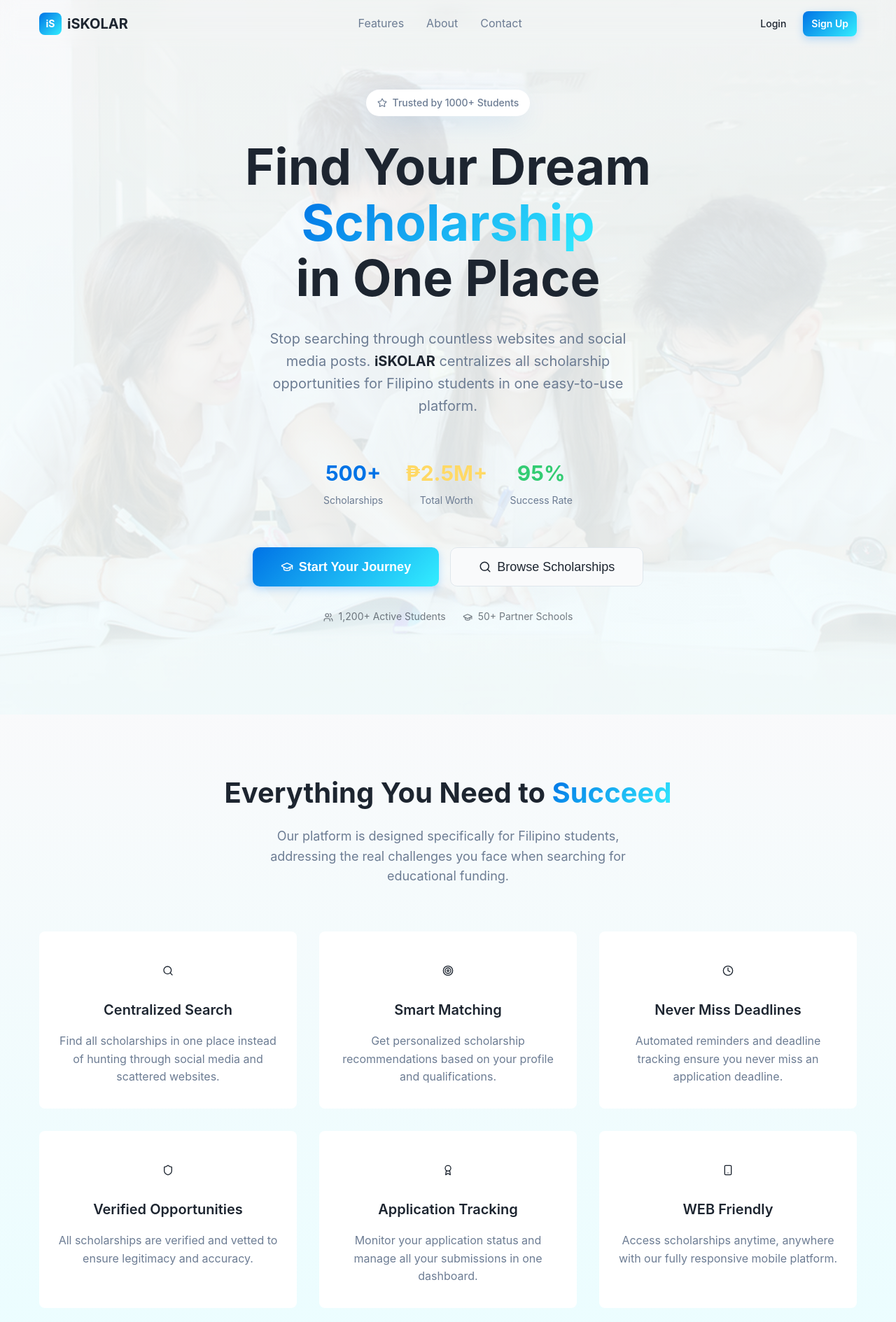
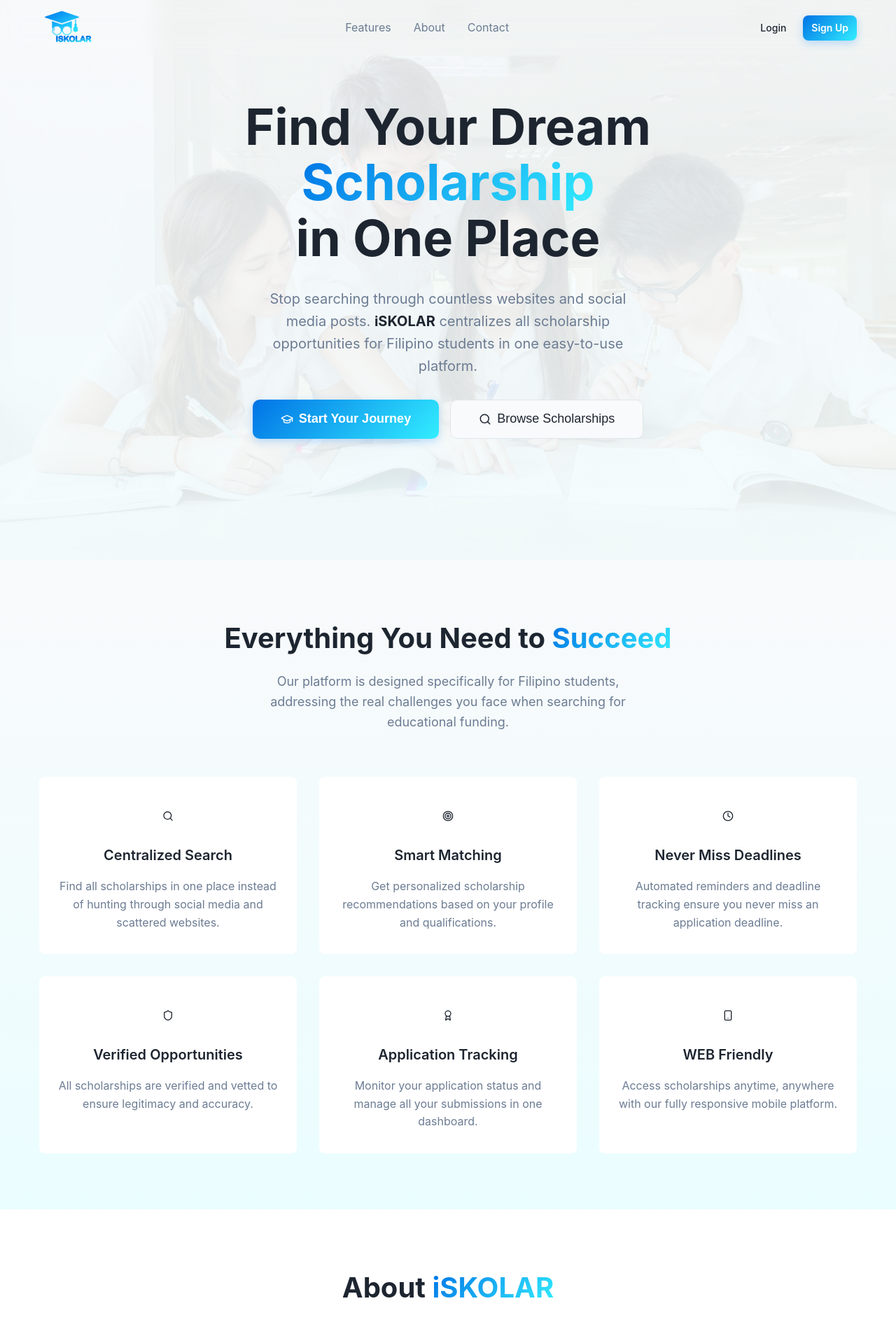
Before and after one commit to crimuru/iskolarproject, a Django app: page / in a window 1280 px wide. Shown: the top 1889 px of the page at 70% size. Run offline with Django 5.2, Linux system fonts and the light colour scheme.

Commit message:
fix(indexlandingpage): Modify landing page

```diff
--- a/iSKOLAR/static/iskolar.css
+++ b/iSKOLAR/static/iskolar.css
@@ -55,6 +55,7 @@ body {
 /* Header Styles */
 .header {
     position: fixed;
+    height: 80px;
     top: 0;
     left: 0;
     right: 0;
@@ -65,10 +66,12 @@ body {
 }
 
 .header-content {
+    height: 100%;
+    padding: 0 1rem;
     display: flex;
     align-items: center;
     justify-content: space-between;
-    padding: 1rem 0;
+    gap: 2rem;
 }
 
 .logo {
@@ -77,27 +80,14 @@ body {
     gap: 0.5rem;
 }
 
-.logo-icon {
-    width: 2rem;
-    height: 2rem;
-    background: var(--gradient-hero);
-    border-radius: 0.5rem;
-    display: flex;
-    align-items: center;
-    justify-content: center;
-    color: var(--primary-foreground);
-    font-weight: bold;
-    font-size: 0.875rem;
-}
-
-.logo-text {
-    font-size: 1.25rem;
-    font-weight: bold;
-    color: var(--foreground);
+.logo-img {
+    height: 90px;
+    width: auto;
+    display: block;
 }
 
 .nav {
-    display: none;
+    display: flex;
     align-items: center;
     gap: 2rem;
 }
--- a/iSKOLAR/static/login1.css
+++ b/iSKOLAR/static/login1.css
@@ -78,6 +78,7 @@
   text-align: center;
   margin-bottom: 1rem;
 }
+
 .logo img {
   position: absolute;
   width: 40px;
--- a/iSKOLAR/templates/homepage.html
+++ b/iSKOLAR/templates/homepage.html
@@ -6,7 +6,7 @@
     <meta name="viewport" content="width=device-width, initial-scale=1.0">
     <title>Scholarship Portal - Dashboard</title>
     <meta name="description" content="Academic scholarship management portal for students to discover and apply for educational funding opportunities.">
-    <link rel="stylesheet" href="{% static 'homepage.css' %}">
+    <link rel="stylesheet" href="{% static 'homepage.css' %}?=v2">
 </head>
 <body>
     <!-- Header -->
@@ -14,7 +14,7 @@
         <div class="header-content">
             <!-- Left: Logo/Image Icon -->
             <div class="header-left">
-                <img src="images/logo.png" alt="Logo" class="logo-icon">
+                <img src="{% static 'images/logo.png' %}" alt="Logo" class="logo-icon">
                     <path d="M22 10v6M2 10l10-5 10 5-10 5z"/>
                     <path d="M6 12v5c3 3 9 3 12 0v-5"/>
                 </svg>
--- a/iSKOLAR/templates/iskolar.html
+++ b/iSKOLAR/templates/iskolar.html
@@ -12,30 +12,29 @@
     <meta property="og:description" content="Centralized scholarship platform for Filipino students. Find and apply for scholarships easily with iSKOLAR.">
     <meta property="og:type" content="website">
 
-    <link rel="stylesheet" href="{% static 'iskolar.css' %}">
+    <link rel="stylesheet" href="{% static 'iskolar.css' %}?=v2">
     <script src="https://unpkg.com/lucide@latest/dist/umd/lucide.js"></script>
 </head>
+
 <body>
     <header class="header">
-        <div class="container">
-            <div class="header-content">
+        <div class="container header-content">
+            <!-- Logo -->
             <div class="logo">
-                    <div class="logo-icon">
-                        <span>iS</span>
-                    </div>
-                    <span class="logo-text">iSKOLAR</span>
+                <img src="{% static 'images/logo.png' %}" alt="Logo" class="logo-img">
             </div>
 
+            <!-- Navigation -->
             <nav class="nav">
                 <a href="#features">Features</a>
                 <a href="#about">About</a>
                 <a href="#contact">Contact</a>
             </nav>
 
+            <!-- Auth Buttons -->
             <div class="auth-buttons">
                 <a href="{% url 'login' %}" class="btn btn-ghost btn-sm">Login</a>
                 <a href="{% url 'signup' %}" class="btn btn-hero btn-sm">Sign Up</a>
-                </div>
             </div>
         </div>
     </header>
@@ -48,13 +47,7 @@
             <div class="floating-element floating-3"></div>
         </div>
 
-        <div class="container">
-            <div class="hero-content">
-                <div class="trust-badge">
-                    <i data-lucide="star"></i>
-                    <span>Trusted by 1000+ Students</span>
-                </div>
-
+        <div class="hero-content container">
                 <h1 class="hero-title">
                     <span class="text-normal">Find Your Dream</span><br>
                     <span class="text-gradient">Scholarship</span><br>
@@ -67,22 +60,6 @@
                     for Filipino students in one easy-to-use platform.
                 </p>
 
-                <!-- Stats -->
-                <div class="stats">
-                    <div class="stat">
-                        <div class="stat-number primary">500+</div>
-                        <div class="stat-label">Scholarships</div>
-                    </div>
-                    <div class="stat">
-                        <div class="stat-number accent">₱2.5M+</div>
-                        <div class="stat-label">Total Worth</div>
-                    </div>
-                    <div class="stat">
-                        <div class="stat-number success">95%</div>
-                        <div class="stat-label">Success Rate</div>
-                    </div>
-                </div>
-
                 <!-- Call to Action -->
                 <div class="hero-cta">
                     <button class="btn btn-hero btn-xl">
@@ -93,19 +70,6 @@
                         <i data-lucide="search"></i>
                         Browse Scholarships
                     </button>
-                </div>
-
-                <!-- Trust Indicators -->
-                <div class="trust-indicators">
-                    <div class="trust-item">
-                        <i data-lucide="users"></i>
-                        <span>1,200+ Active Students</span>
-                    </div>
-                    <div class="trust-item">
-                        <i data-lucide="graduation-cap"></i>
-                        <span>50+ Partner Schools</span>
-                    </div>
-                </div>
             </div>
         </div>
     </section>
@@ -169,6 +133,72 @@
         </div>
     </section>
 
+    <section id="about" class="problem-solution">
+        <div class="container">
+            <div class="section-header">
+                <h2>About <span class="text-gradient">iSKOLAR</span></h2>
+                <p>At iSKOLAR, we believe every Filipino student deserves equal access to education. Our platform is designed to simplify the scholarship search and application process by gathering opportunities from various sources into one easy-to-use hub. We help students save time, stay organized, and never miss a deadline, empowering them to focus on their dreams. Whether you’re seeking financial assistance for college or exploring options to support your studies, iSKOLAR is here to guide you every step of the way toward a brighter future.</p>
+            </div>
+        </div>
+    </section>
+
+    <!-- Footer -->
+    <footer id="contact" class="footer">
+        <div class="container">
+            <div class="footer-grid">
+                <!-- Brand -->
+                <div class="footer-brand">
+                    <div class="logo">
+                        <div class="logo-icon">
+                        </div>
+                        <h2><span class="text-gradient">iSKOLAR</span></h2>
+                    </div>
+                    <p>Empowering Filipino students to find and apply for scholarships through our centralized, easy-to-use platform.</p>
+                </div>
+
+                <!-- Quick Links -->
+                <div class="footer-section">
+                    <h4>Quick Links</h4>
+                    <div class="footer-links">
+                        <a href="#features">Features</a>
+                        <a href="#about">About Us</a>
+                        <!-- <a href="#scholarships">Browse Scholarships</a> -->
+                    </div>
+                </div>
+
+                <!-- Contact -->
+                <div class="footer-section">
+                    <h4>Contact Info</h4>
+                    <div class="contact-info">
+                        <div class="contact-item">
+                            <i data-lucide="mail"></i>
+                            <span>support@iskolar.ph</span>
+                        </div>
+                        <div class="contact-item">
+                            <i data-lucide="phone"></i>
+                            <span>+63 917 123 4567</span>
+                        </div>
+                        <div class="contact-item">
+                            <i data-lucide="map-pin"></i>
+                            <span>Cebu City, Philippines</span>
+                        </div>
+                    </div>
+                </div>
+            </div>
+
+            <!-- Bottom -->
+            <div class="footer-bottom">
+                <div class="footer-copyright">
+                    <i data-lucide="graduation-cap"></i>
+                    <span>© 2024 iSKOLAR. All rights reserved.</span>
+                </div>
+                <div class="footer-heart">
+                    <span>Made with ❤️ for Filipino Students</span>
+                </div>
+            </div>
+        </div>
+    </footer>
+
     <script>
         lucide.createIcons();
         document.querySelectorAll('a[href^="#"]').forEach(anchor => {
```
Also changed, not shown: iSKOLAR/static/homepage.css (+4 -3 lines). Lines whose indentation alone changed are shown as unchanged.
